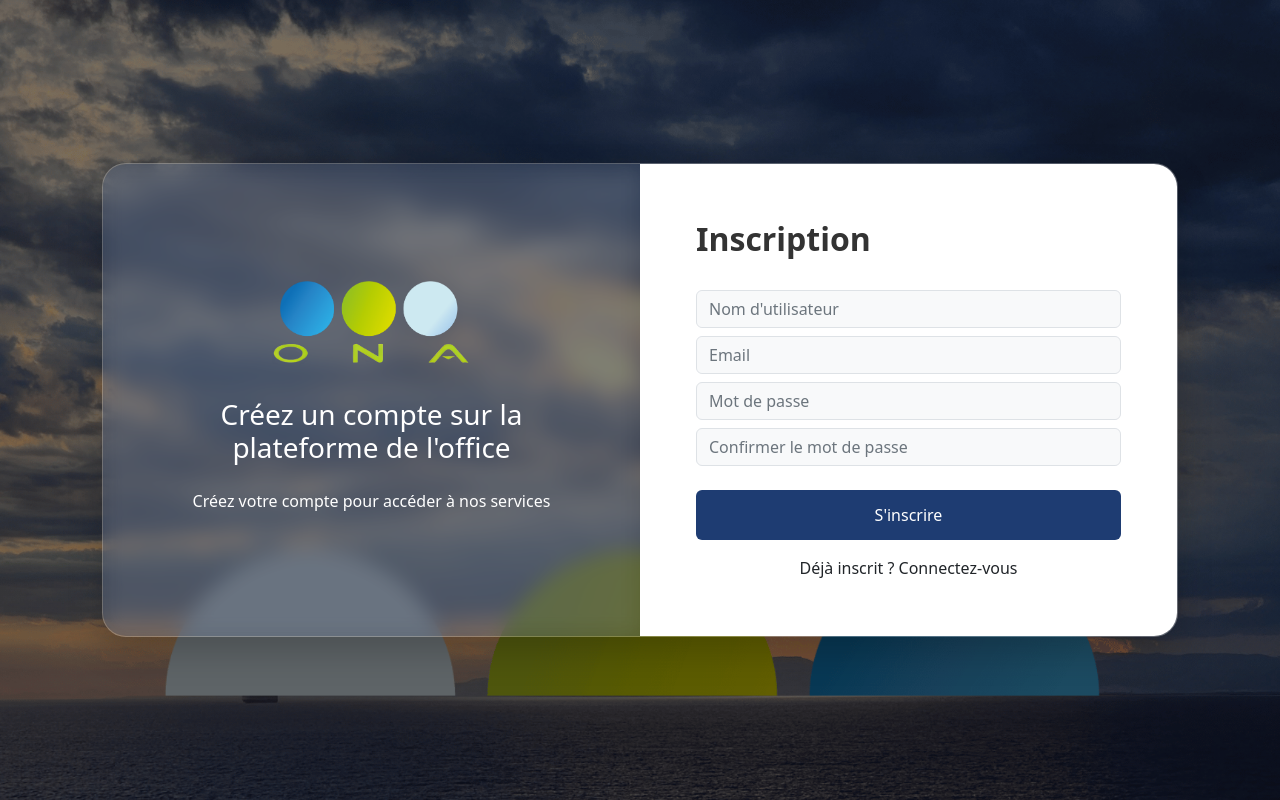
After one commit to MehdiBen2/OnaSpark, a Flask app: page /register in a window 1280 px wide. The commit adds this page. Run offline with Flask 3, Linux system fonts and the light colour scheme; parts of the project's set-up code (start-up, migrations or seed data) failed here and were passed over.

Commit message:
added register feature

```diff
--- a/app.py
+++ b/app.py
@@ -28,6 +28,7 @@ from routes.incidents import incidents
 from routes.units import units
 from routes.users import users
 from routes.database_admin import database_admin
+from routes.admin import admin
 from flask.cli import with_appcontext
 import click
 
@@ -51,6 +52,7 @@ login_manager.login_message_category = 'warning'
 
 # Register blueprints
 app.register_blueprint(auth)
+app.register_blueprint(admin, url_prefix='/admin')
 app.register_blueprint(profiles)
 app.register_blueprint(incidents)
 app.register_blueprint(units)
@@ -409,6 +411,14 @@ def get_zone_units(zone_id):
         app.logger.error(f"Error fetching units for zone {zone_id}: {str(e)}")
         return jsonify({'error': 'Error fetching units'}), 500
 
+@app.context_processor
+def inject_pending_users_count():
+    if current_user.is_authenticated and current_user.role == 'Admin':
+        from models import User
+        pending_users_count = User.query.filter_by(role='Pending').count()
+        return {'pending_users_count': pending_users_count}
+    return {'pending_users_count': None}
+
 if __name__ == '__main__':
     # Create default admin user if it doesn't exist
     with app.app_context():
--- a/routes/auth.py
+++ b/routes/auth.py
@@ -3,7 +3,7 @@ from flask_login import login_user, logout_user, login_required, current_user
 from werkzeug.security import check_password_hash
 from urllib.parse import urlparse
 import random
-from models import User
+from models import User, db
 
 # Create the blueprint
 auth = Blueprint('auth', __name__)
@@ -56,6 +56,63 @@ def login():
     random_phrase = random.choice(WATER_PHRASES)
     return render_template('login.html', water_phrase=random_phrase)
 
+@auth.route('/register', methods=['GET', 'POST'])
+def register():
+    if current_user.is_authenticated:
+        return redirect(url_for('main_dashboard'))
+
+    if request.method == 'GET':
+        random_phrase = random.choice(WATER_PHRASES)
+        return render_template('register.html', water_phrase=random_phrase)
+
+    if request.method == 'POST':
+        data = request.get_json()
+        username = data.get('username')
+        email = data.get('email')
+        password = data.get('password')
+
+        # Validate input
+        errors = {}
+        if not username or len(username) < 3:
+            errors['username'] = 'Le nom d\'utilisateur doit contenir au moins 3 caractères'
+        if not email or '@' not in email:
+            errors['email'] = 'Email invalide'
+        if not password or len(password) < 6:
+            errors['password'] = 'Le mot de passe doit contenir au moins 6 caractères'
+
+        # Check if username or email already exists
+        if User.query.filter_by(username=username).first():
+            errors['username'] = 'Ce nom d\'utilisateur existe déjà'
+        if User.query.filter_by(email=email).first():
+            errors['email'] = 'Cet email est déjà utilisé'
+
+        if errors:
+            return {'success': False, 'errors': errors}, 400
+
+        # Create pending user
+        try:
+            new_user = User(
+                username=username,
+                email=email,
+                role='Pending',
+                is_active=False
+            )
+            new_user.set_password(password)
+            db.session.add(new_user)
+            db.session.commit()
+
+            return {
+                'success': True,
+                'message': 'Votre demande a été envoyée avec succès. L\'administrateur examinera votre demande.'
+            }
+
+        except Exception as e:
+            db.session.rollback()
+            return {
+                'success': False,
+                'message': 'Une erreur est survenue lors de l\'inscription. Veuillez réessayer.'
+            }, 500
+
 @auth.route('/logout')
 @login_required
 def logout():
--- /dev/null
+++ b/templates/register.html
@@ -0,0 +1,228 @@
+<!DOCTYPE html>
+<html lang="fr">
+<head>
+    <meta charset="UTF-8">
+    <meta name="viewport" content="width=device-width, initial-scale=1.0">
+    <title>ONA - Register</title>
+    <link href="https://cdn.jsdelivr.net/npm/bootstrap@5.3.0/dist/css/bootstrap.min.css" rel="stylesheet">
+    <link rel="stylesheet" href="https://cdn.jsdelivr.net/npm/bootstrap-icons@1.11.1/font/bootstrap-icons.css">
+    <link rel="stylesheet" href="{{ url_for('static', filename='css/style.css') }}">
+    <style>
+        .login-body {
+            min-height: 100vh;
+            position: relative;
+            overflow: hidden;
+            background: linear-gradient(rgba(0, 0, 0, 0.5), rgba(0, 0, 0, 0.5)), url("{{ url_for('static', filename='images/bglogin.png') }}");
+            background-size: cover;
+            background-position: center;
+            background-repeat: no-repeat;
+            background-attachment: fixed;
+        }
+
+        .login-container {
+            max-width: 1100px;
+            margin: 0 auto;
+            position: relative;
+            z-index: 1;
+        }
+
+        .login-card {
+            background: rgba(255, 255, 255, 0.1);
+            backdrop-filter: blur(10px);
+            -webkit-backdrop-filter: blur(10px);
+            border: 1px solid rgba(255, 255, 255, 0.2);
+            border-radius: 24px;
+            overflow: hidden;
+            box-shadow: 0 15px 35px rgba(0, 0, 0, 0.2);
+        }
+
+        .left-side {
+            background: rgba(30, 60, 114, 0.2);
+            backdrop-filter: blur(10px);
+            -webkit-backdrop-filter: blur(10px);
+            padding: 3rem;
+            display: flex;
+            flex-direction: column;
+            justify-content: center;
+            align-items: center;
+            text-align: center;
+            position: relative;
+            color: white;
+        }
+
+        .right-side {
+            padding: 2rem;
+            color: #333;
+            background-color: white;
+        }
+
+        .form-title {
+            color: #333;
+            margin-bottom: 2rem;
+            font-weight: 600;
+        }
+
+        .form-control {
+            background: #f8f9fa;
+            border: 1px solid #dee2e6;
+            color: #333;
+            margin-bottom: 1rem;
+        }
+
+        .form-control:focus {
+            background: #ffffff;
+            border-color: #1e3c72;
+            color: #333;
+            box-shadow: 0 0 0 0.2rem rgba(30, 60, 114, 0.25);
+        }
+
+        .form-control::placeholder {
+            color: #6c757d;
+        }
+
+        .btn-primary {
+            background: #1e3c72;
+            border: none;
+            padding: 0.8rem 2rem;
+            margin-top: 1rem;
+            transition: all 0.3s ease;
+        }
+
+        .btn-primary:hover {
+            background: #2a4d8f;
+            transform: translateY(-2px);
+        }
+
+        .error-message {
+            color: #ff6b6b;
+            font-size: 0.9rem;
+            margin-top: -0.5rem;
+            margin-bottom: 1rem;
+        }
+
+        .success-message {
+            color: #51cf66;
+            font-size: 0.9rem;
+            margin-bottom: 1rem;
+        }
+
+        .btn-primary {
+            background: #1e3c72;
+            border: none;
+            padding: 0.8rem 2rem;
+            margin-top: 1rem;
+            transition: all 0.3s ease;
+        }
+    </style>
+</head>
+<body class="login-body">
+    <div class="container login-container">
+        <div class="row justify-content-center align-items-center min-vh-100">
+            <div class="col-12">
+                <div class="card login-card">
+                    <div class="row g-0">
+                        <div class="col-md-6 left-side">
+                            <img src="{{ url_for('static', filename='images/ona_logo.png') }}" alt="ONA Logo" class="mb-4" style="max-width: 200px;">
+                            <h3>Créez un compte sur la plateforme de l'office</h3>
+                            <p class="mt-3">Créez votre compte pour accéder à nos services</p>
+                        </div>
+                        <div class="col-md-6 right-side">
+                            <div class="p-4">
+                                <h2 class="form-title">Inscription</h2>
+                                {% with messages = get_flashed_messages() %}
+                                    {% if messages %}
+                                        {% for message in messages %}
+                                            <div class="alert alert-info">{{ message }}</div>
+                                        {% endfor %}
+                                    {% endif %}
+                                {% endwith %}
+                                <form id="registerForm" method="POST">
+                                    <div class="mb-3">
+                                        <input type="text" class="form-control" id="username" name="username" placeholder="Nom d'utilisateur" required>
+                                        <div id="usernameError" class="error-message"></div>
+                                    </div>
+                                    <div class="mb-3">
+                                        <input type="email" class="form-control" id="email" name="email" placeholder="Email" required>
+                                        <div id="emailError" class="error-message"></div>
+                                    </div>
+                                    <div class="mb-3">
+                                        <input type="password" class="form-control" id="password" name="password" placeholder="Mot de passe" required>
+                                        <div id="passwordError" class="error-message"></div>
+                                    </div>
+                                    <div class="mb-3">
+                                        <input type="password" class="form-control" id="confirmPassword" name="confirmPassword" placeholder="Confirmer le mot de passe" required>
+                                        <div id="confirmPasswordError" class="error-message"></div>
+                                    </div>
+                                    <button type="submit" class="btn btn-primary w-100">S'inscrire</button>
+                                </form>
+                                <div class="text-center mt-3">
+                                    <a href="{{ url_for('auth.login') }}" class="text-dark text-decoration-none">Déjà inscrit ? Connectez-vous</a>
+                                </div>
+
+                                <script>
+                                    document.getElementById('registerForm').addEventListener('submit', async function(e) {
+                                        e.preventDefault();
+
+                                        // Reset error states
+                                        document.querySelectorAll('.error-message').forEach(el => el.textContent = '');
+
+                                        const username = document.getElementById('username').value;
+                                        const email = document.getElementById('email').value;
+                                        const password = document.getElementById('password').value;
+                                        const confirmPassword = document.getElementById('confirmPassword').value;
+
+                                        // Basic validation
+                                        if (password !== confirmPassword) {
+                                            document.getElementById('confirmPasswordError').textContent = 'Les mots de passe ne correspondent pas';
+                                            return;
+                                        }
+
+                                        try {
+                                            const response = await fetch('/register', {
+                                                method: 'POST',
+                                                headers: {
+                                                    'Content-Type': 'application/json',
+                                                },
+                                                body: JSON.stringify({
+                                                    username,
+                                                    email,
+                                                    password
+                                                })
+                                            });
+
+                                            const data = await response.json();
+
+                                            if (response.ok) {
+                                                // Show success message
+                                                const successMessage = document.createElement('div');
+                                                successMessage.className = 'alert alert-success';
+                                                successMessage.textContent = 'Votre demande a été envoyée avec succès. L\'administrateur examinera votre demande.';
+                                                document.getElementById('registerForm').insertAdjacentElement('beforebegin', successMessage);
+
+                                                // Clear form
+                                                document.getElementById('registerForm').reset();
+                                            } else {
+                                                // Handle specific errors
+                                                if (data.errors) {
+                                                    Object.keys(data.errors).forEach(key => {
+                                                        const errorElement = document.getElementById(key + 'Error');
+                                                        if (errorElement) {
+                                                            errorElement.textContent = data.errors[key];
+                                                        }
+                                                    });
+                                                }
+                                            }
+                                        } catch (error) {
+                                            console.error('Error:', error);
+                                        }
+                                    });
+                                </script>
+                            </div>
+                        </div>
+                    </div>
+                </div>
+            </div>
+        </div>
+    </div>
+</body>
+</html>
```
Also changed, not shown: routes/admin.py (added, +45 -0 lines), templates/admin/pending_users.html (added, +136 -0 lines), templates/base.html (+12 -2 lines), templates/login.html (+16 -9 lines).
